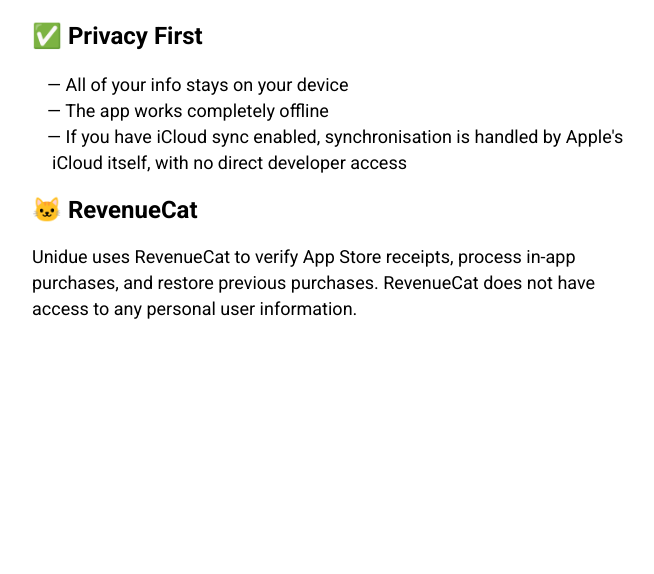
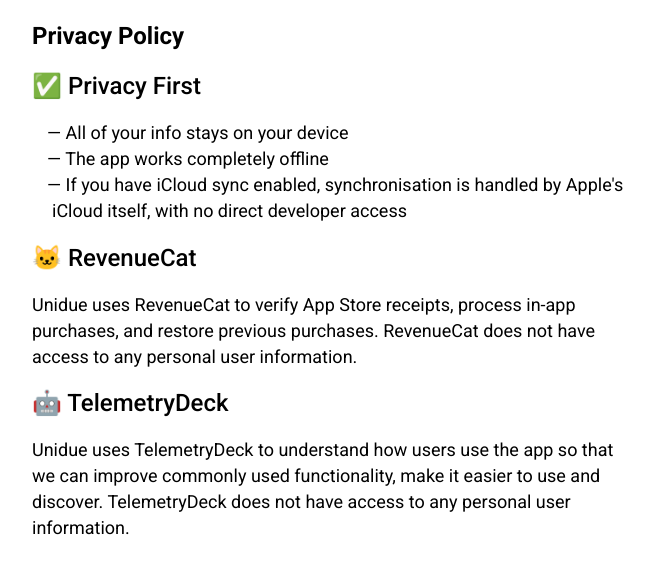
Before and after one commit to vpukhanov/website, a Next.js app: page /privacy/unidue in a window 1280 px wide. Shown: the top 574 px of the page, without its empty margins (140-794 px from the left). Built offline with nearby package versions, Linux system fonts and the light colour scheme.

Commit message:
Update unidue.js

```diff
--- a/pages/privacy/unidue.js
+++ b/pages/privacy/unidue.js
@@ -13,7 +13,8 @@
         <CommonHead />
       </Head>
       <section className="privacy-en" style={{ maxWidth: 600 }}>
-        <h1 className="text-title">✅ Privacy First</h1>
+        <h1 className="text-title">Privacy Policy</h1>
+        <h2 className="text-subtitle">✅ Privacy First</h2>
         <ul className="text-body">
           <li>All of your info stays on your device</li>
           <li>The app works completely offline</li>
@@ -22,12 +23,19 @@
             Apple's iCloud itself, with no direct developer access
           </li>
         </ul>
-        <h2>🐱 RevenueCat</h2>
+        <h2 className="text-subtitle">🐱 RevenueCat</h2>
         <p className="text-body">
           Unidue uses RevenueCat to verify App Store receipts, process in-app
           purchases, and restore previous purchases. RevenueCat does not have
           access to any personal user information.
         </p>
+        <h2 className="text-subtitle">🤖 TelemetryDeck</h2>
+        <p className="text-body">
+          Unidue uses TelemetryDeck to understand how users use the app so that
+          we can improve commonly used functionality, make it easier to use and
+          discover. TelemetryDeck does not have access to any personal user
+          information.
+        </p>
       </section>
     </div>
   );
```
